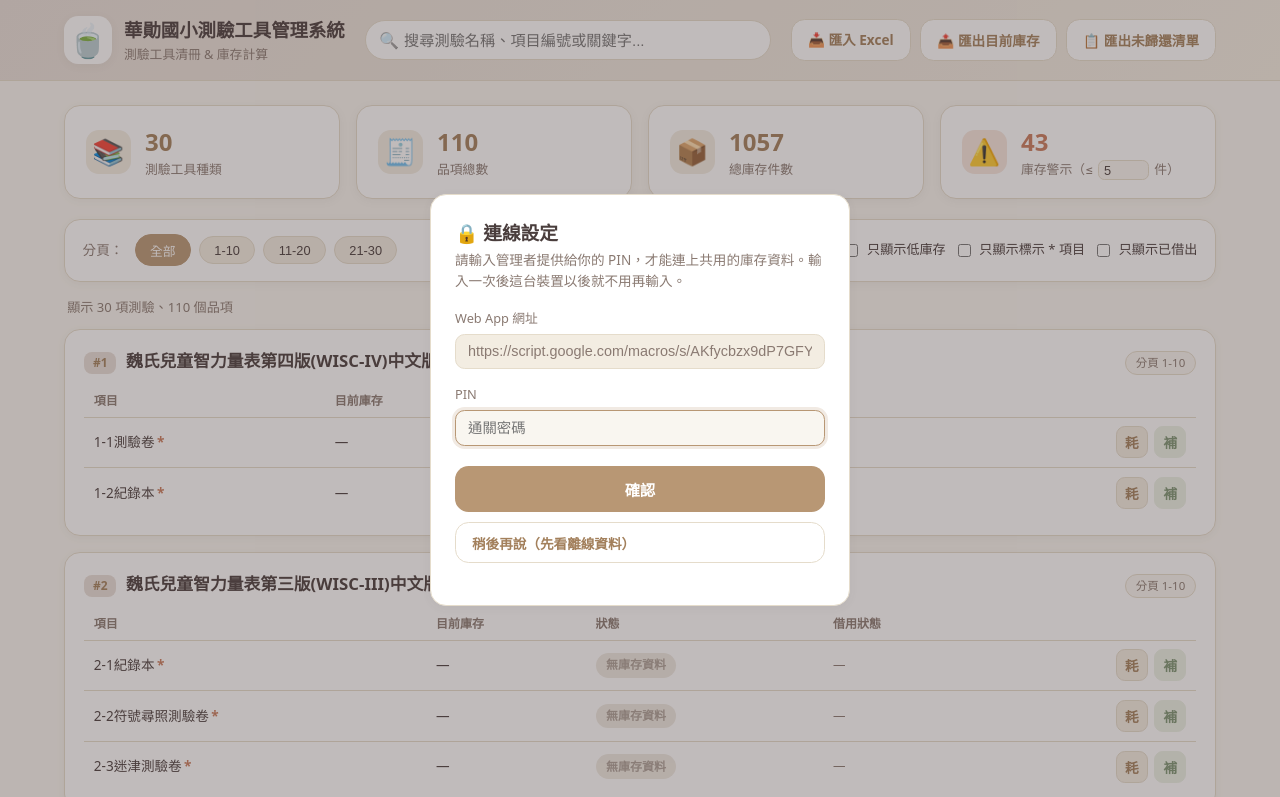
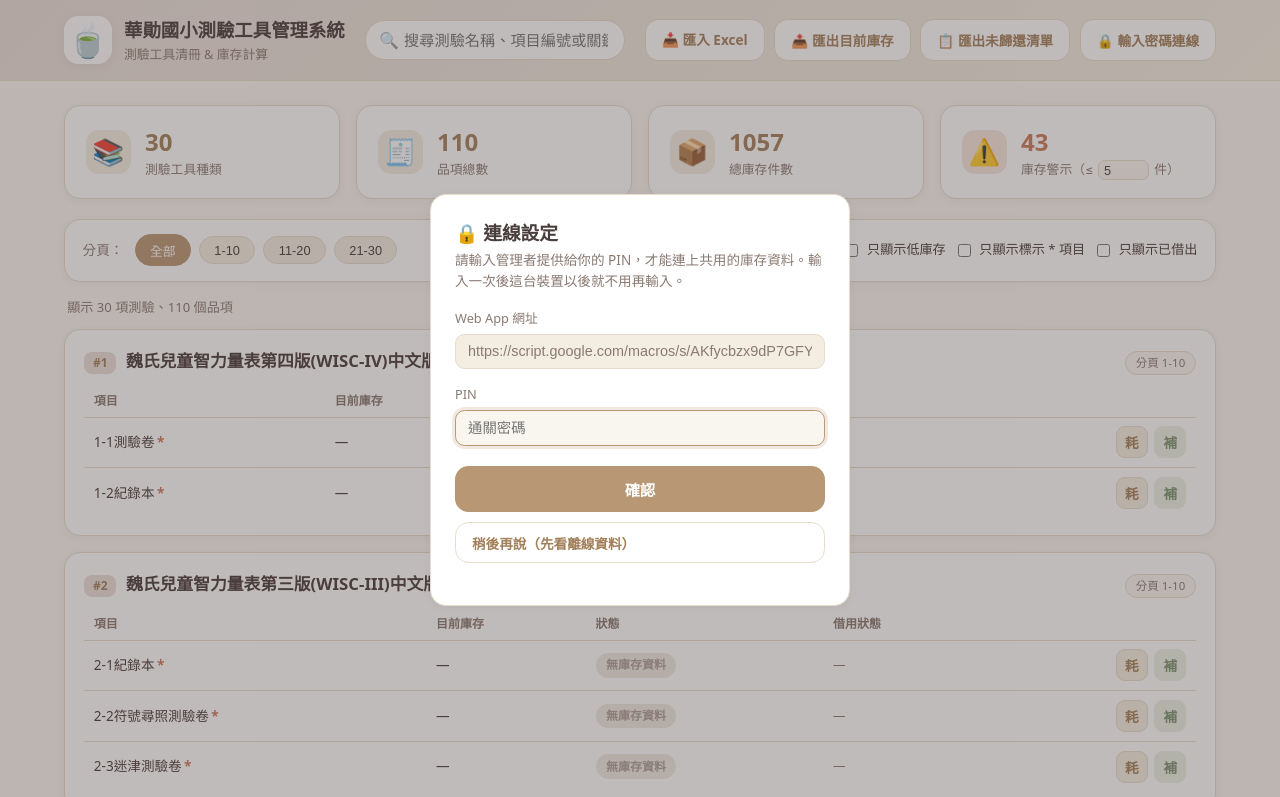
Before and after one commit to DW8808/hses_test_tool, a website: page index.html in a window 1280 px wide. Shown: the top 797 px of the page. Drawn offline with Linux system fonts and the light colour scheme.

Commit message:
Add persistent connect button for anyone who skipped the PIN prompt
Skipping the initial PIN prompt left no way back in for regular
users (the full settings modal is admin-only). A small "🔒 輸入密碼
連線" button now shows in the header whenever not connected, letting
anyone reopen the same locked-URL/PIN-only prompt at any time.

```diff
--- a/app.js
+++ b/app.js
@@ -373,6 +373,8 @@
     document.getElementById('importFileLabel').classList.toggle('hidden', serverMode);
     // 連線設定按鈕只在網址帶 ?admin=1 時顯示，避免一般使用者誤按到取消連線。
     document.getElementById('connectionBtn').classList.toggle('hidden', !isAdminMode);
+    // 還沒連線（例如剛剛按了「稍後再說」）的話，一般使用者也能看到這顆按鈕，隨時點回去輸入 PIN。
+    document.getElementById('connectNowBtn').classList.toggle('hidden', serverMode || !GAS_URL);
   }
 
   function render() {
@@ -933,6 +935,7 @@
       await loadData();
     });
 
+    document.getElementById('connectNowBtn').addEventListener('click', openPinPrompt);
     document.getElementById('connectionBtn').addEventListener('click', openConnectionModal);
     document.getElementById('connectionModalClose').addEventListener('click', closeConnectionModal);
     document.getElementById('connectionModalOverlay').addEventListener('click', (e) => {
--- a/index.html
+++ b/index.html
@@ -27,6 +27,7 @@
         <button class="btn btn-ghost" id="exportBtn">📤 匯出目前庫存</button>
         <button class="btn btn-ghost" id="exportOutstandingBtn">📋 匯出未歸還清單</button>
         <button class="btn btn-ghost hidden" id="refreshBtn">🔄 重新整理</button>
+        <button class="btn btn-ghost hidden" id="connectNowBtn">🔒 輸入密碼連線</button>
         <button class="btn btn-ghost hidden" id="connectionBtn">⚙️ 連線設定</button>
       </div>
     </div>
```
